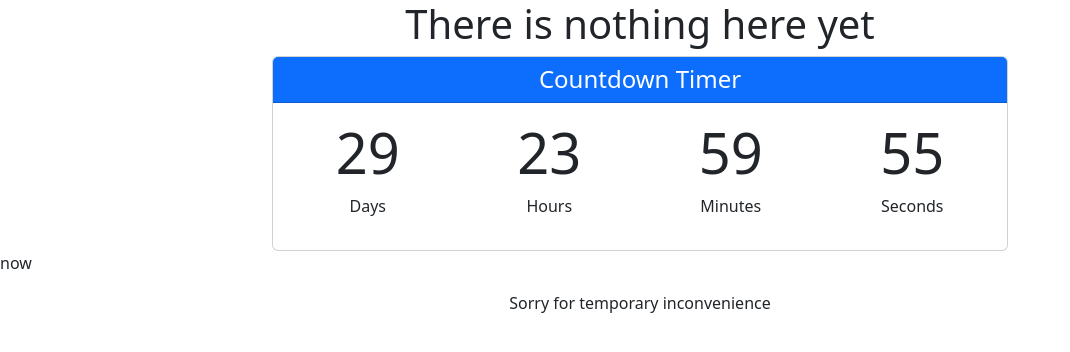
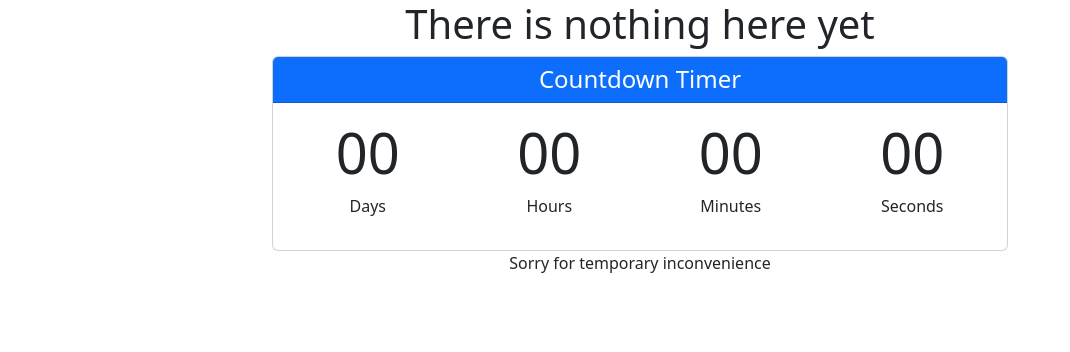
Before and after one commit to ShahriyarHuseynli/ShahriyarHuseynli.github.io, a plain HTML site: page index.html in a window 1280 px wide. Shown: the whole page, without its empty margins (0-1070 px from the left). Drawn offline with nearby package versions, Linux system fonts and the light colour scheme.

Commit message:
Update index.html

```diff
--- a/index.html
+++ b/index.html
@@ -60,14 +60,14 @@ if you find that useful -->
 
     <script>
         // Set the date we're counting down to (1 month from now)
-    const countDownDate = new Date().getTime() + (30 * 24 * 60 * 60 * 1000);
+    const countDownDate = 1727983334533+(7 * 24 * 60 * 60 * 1000);
     // Update the countdown every 1 second
     const x = setInterval(function() {
       // Get today's date and time
       const now = new Date().getTime();
 
       // Find the distance between now and the countdown date
-      const distance = countDownDate - now;
+      const distance = 1727983334533-countDownDate;
 
       // Time calculations for days, hours, minutes and seconds
       const days = Math.floor(distance / (1000 * 60 * 60 * 24));
@@ -91,7 +91,6 @@ if you find that useful -->
       }
     }, 1000);
     </script>
-    <p>now</p>
     <p class=text-center>Sorry for temporary inconvenience</p>
 </body>
 </html>
```
